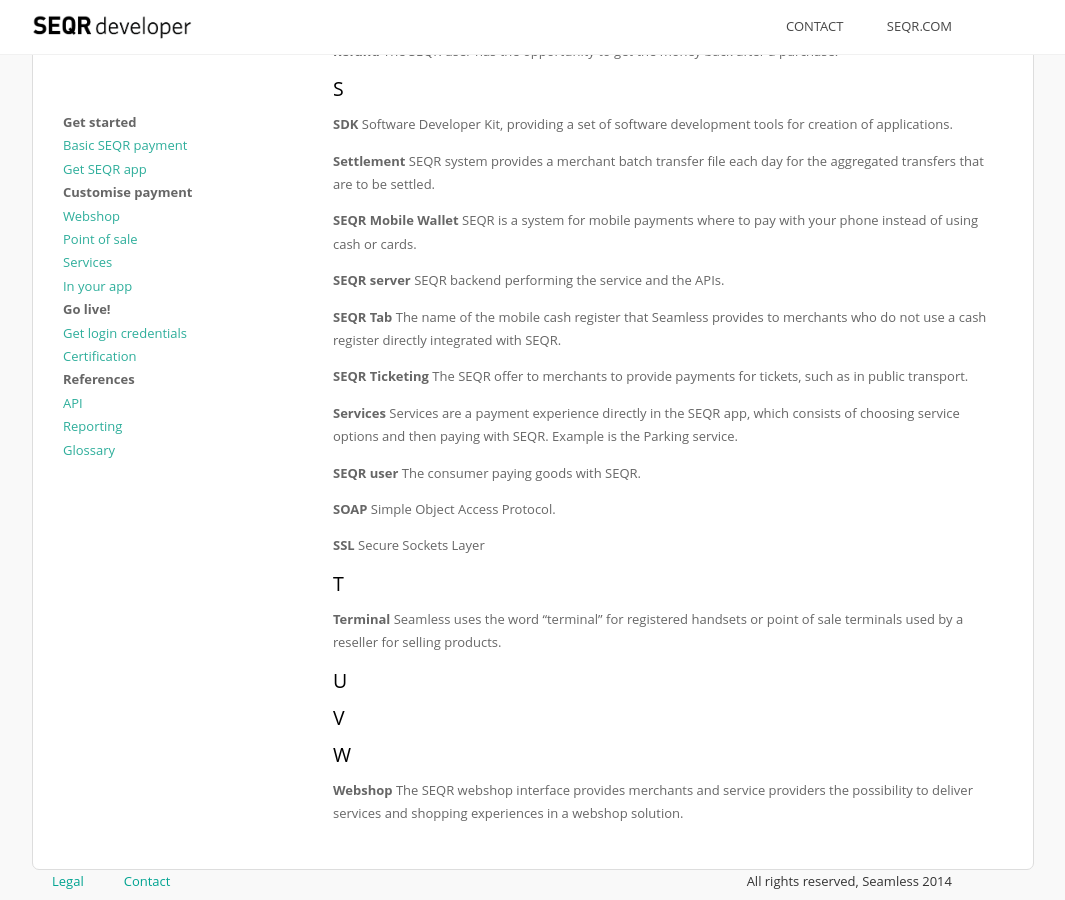
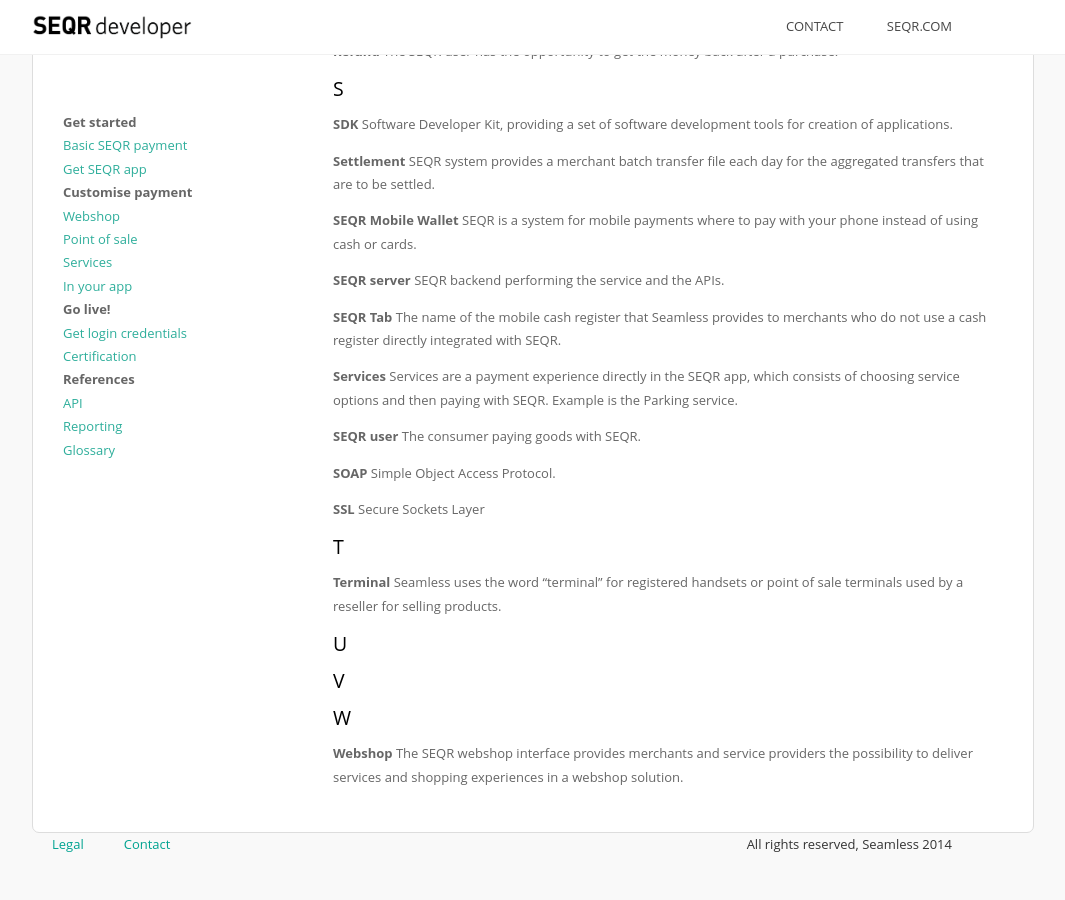
Before and after one commit to SeamlessDistribution/SeamlessDistribution.github.io, a Jekyll site: the page built from merchant/reference/glossary.md, in a window 1280 px wide and 900 px high, scrolled down 2122 px. Shown: the whole window, without its empty margins (138-1203 px from the left). Built offline with Jekyll 4.4.1, drawn with Linux system fonts in a browser that asks for light colours; after the commit the page ends 2985 px from its top, so only the background shows below that.

Commit message:
- removed SEQR ticketing

```diff
--- a/merchant/reference/glossary.md
+++ b/merchant/reference/glossary.md
@@ -132,9 +132,6 @@
 **SEQR Tab**
 The name of the mobile cash register that Seamless provides to merchants who do not use a cash register directly integrated with SEQR.
 
-**SEQR Ticketing**
-The SEQR offer to merchants to provide payments for tickets, such as in public transport.
-
 **Services**
 Services are a payment experience directly in the SEQR app, which consists of choosing service options and then paying with SEQR. Example is the Parking service.
 
```
